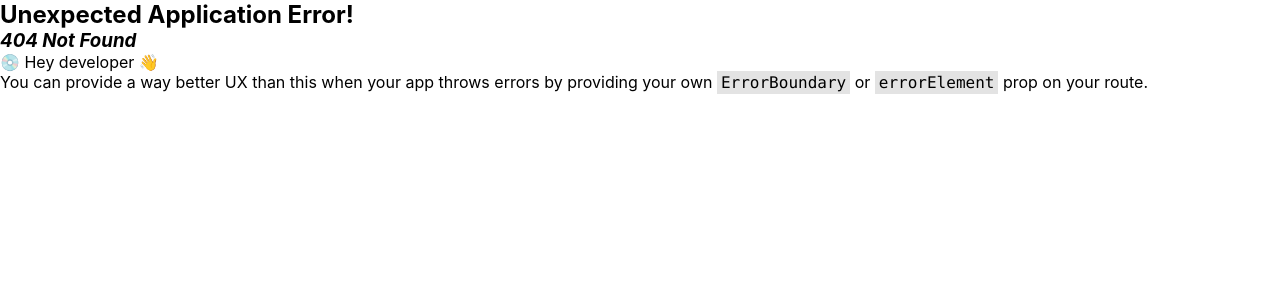
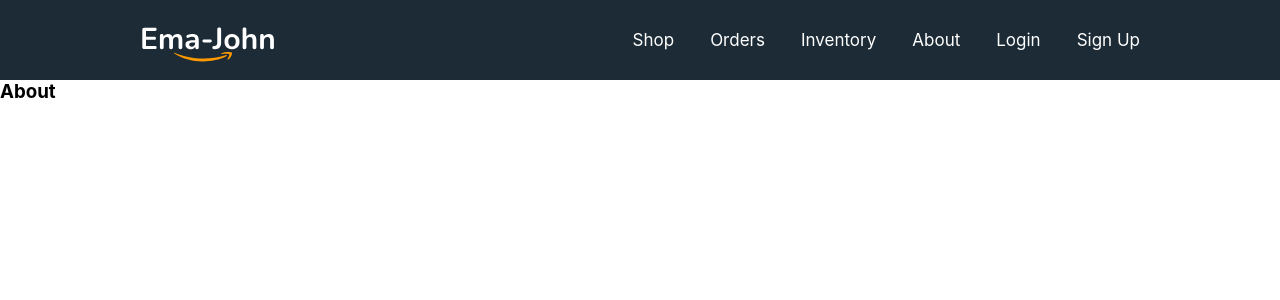
Before and after one commit to RahatRezwan/ema-john, a React (Create React App) app: page /about in a window 1280 px wide. Before the commit this address had no page. Shown: the top 300 px of the page. Built offline with nearby package versions, Linux system fonts and the light colour scheme.

Commit message:
install firebase and add new routes and components

```diff
--- a/package.json
+++ b/package.json
@@ -9,6 +9,7 @@
     "@testing-library/jest-dom": "^5.16.5",
     "@testing-library/react": "^13.4.0",
     "@testing-library/user-event": "^13.5.0",
+    "firebase": "^9.12.1",
     "react": "^18.2.0",
     "react-dom": "^18.2.0",
     "react-router-dom": "^6.4.2",
--- /dev/null
+++ b/src/About/About.js
@@ -0,0 +1,11 @@
+import React from "react";
+import "./About.css";
+const About = () => {
+   return (
+      <div>
+         <h3>About</h3>
+      </div>
+   );
+};
+
+export default About;
--- a/src/components/Header/Header.js
+++ b/src/components/Header/Header.js
@@ -13,6 +13,7 @@ const Header = () => {
             <Link to="/inventory">Inventory</Link>
             <Link to="/about">About</Link>
             <Link to="/login">Login</Link>
+            <Link to="/signup">Sign Up</Link>
          </div>
       </nav>
    );
--- /dev/null
+++ b/src/components/Login/Login.js
@@ -0,0 +1,11 @@
+import React from "react";
+import "./Login.css";
+const Login = () => {
+   return (
+      <div>
+         <h3>Login</h3>
+      </div>
+   );
+};
+
+export default Login;
--- /dev/null
+++ b/src/components/SignUp/SignUP.js
@@ -0,0 +1,11 @@
+import React from "react";
+import "./SignUp.css";
+const SignUP = () => {
+   return (
+      <div>
+         <h3>Sign UP</h3>
+      </div>
+   );
+};
+
+export default SignUP;
```
Also changed, not shown: src/App.js (+15 -0 lines), src/firebase/firebase.config.js (added, +19 -0 lines), src/About/About.css (added), src/components/Login/Login.css (added), src/components/SignUp/SignUp.css (added), 1 other file (tests, documents, lock files or other folders). Lines whose indentation alone changed are shown as unchanged.
